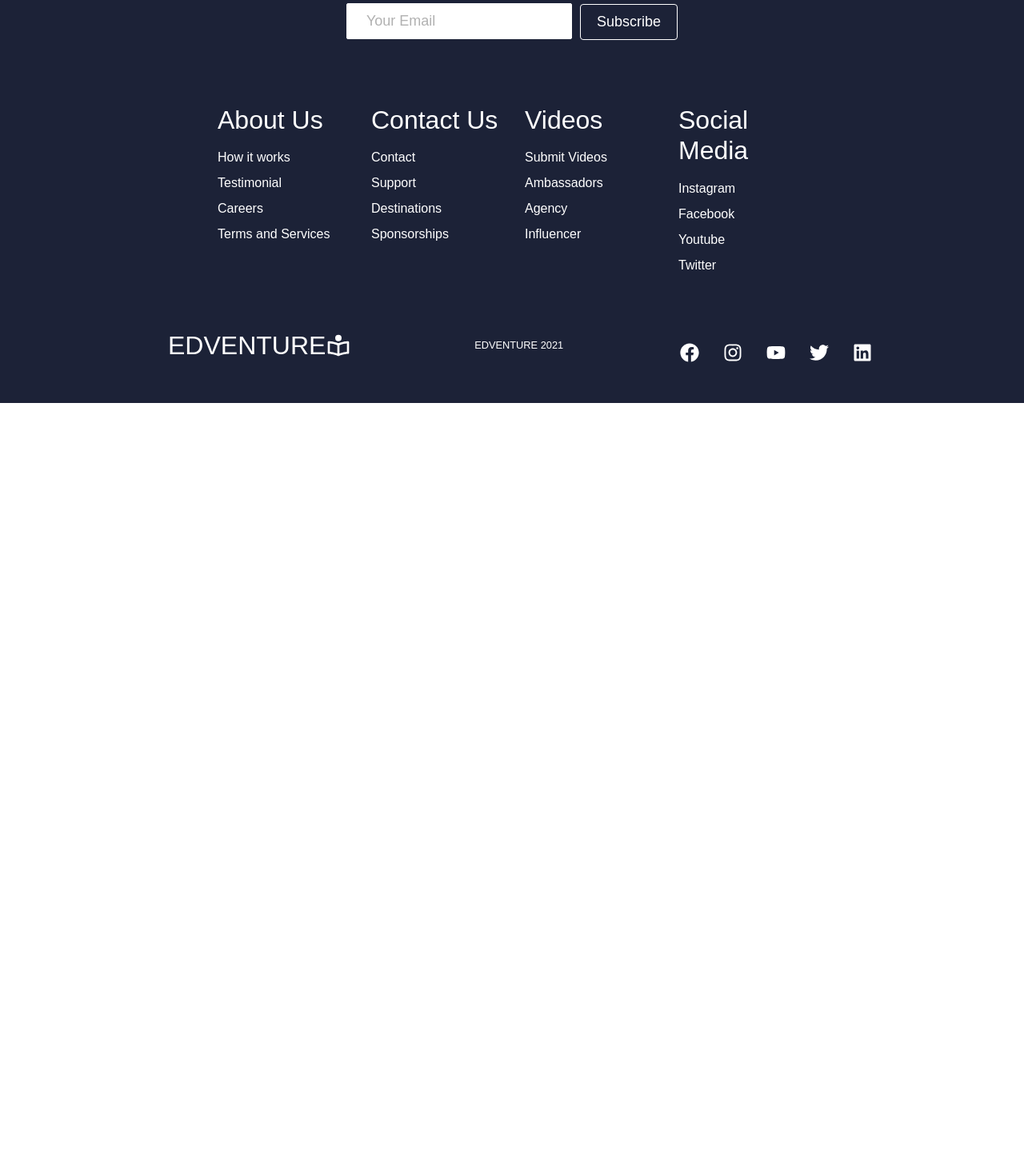
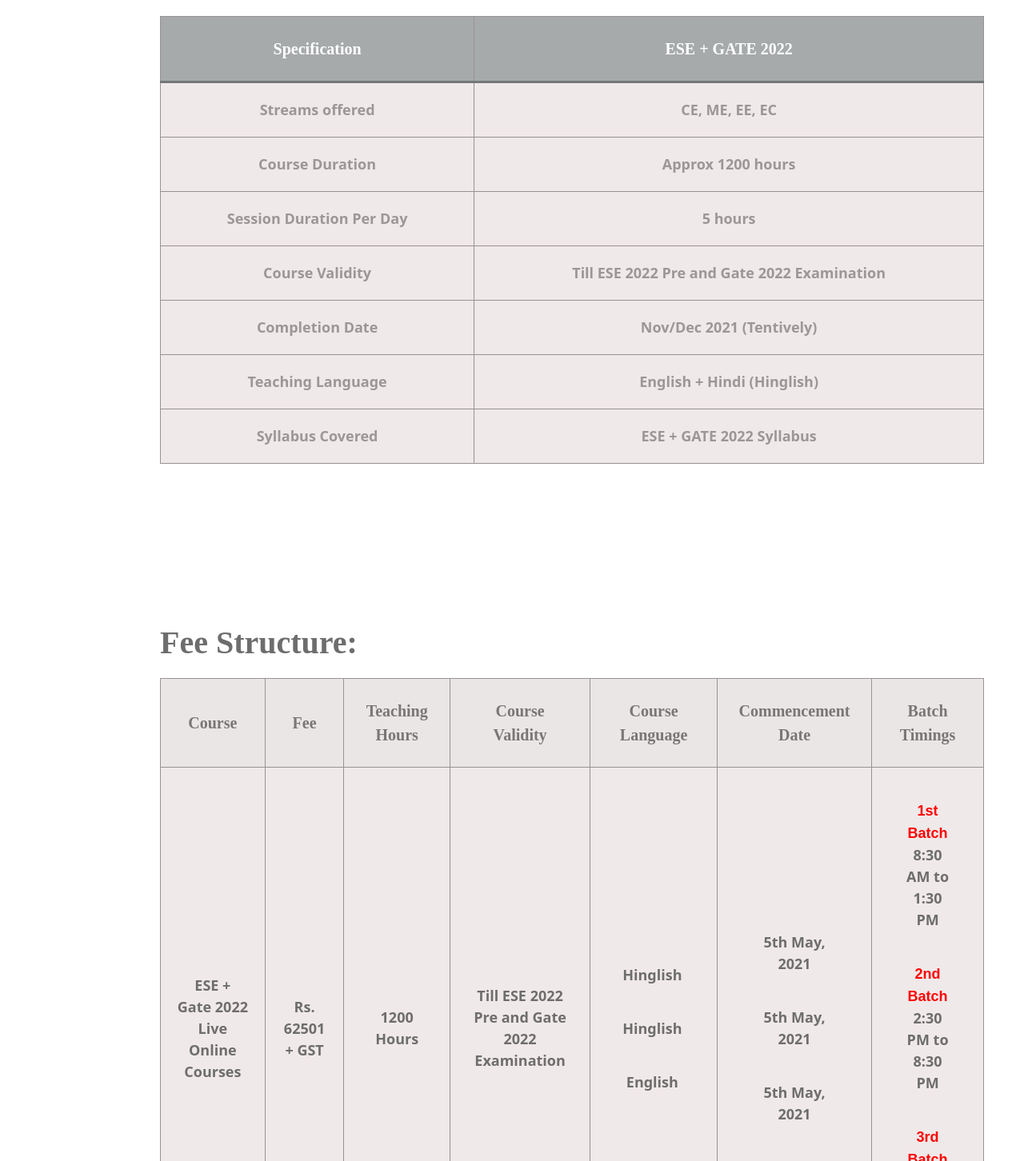
Before and after one commit to ajay1999kumar/Project-StartUp_website, a React (Create React App) app in the folder landing_page/: page /courses in a window 1280 px wide. Shown: the part 278-1730 px from the top of the page at 80% size. Before the commit the page ends 800 px from the top, so only its background shows below. Built offline with nearby package versions, Linux system fonts and the light colour scheme.

Commit message:
add course page

```diff
--- a/landing_page/package.json
+++ b/landing_page/package.json
@@ -11,6 +11,7 @@
     "react-icons": "^4.1.0",
     "react-router-dom": "^5.2.0",
     "react-scripts": "4.0.1",
+    "react-table": "^7.7.0",
     "styled-components": "^5.3.0",
     "web-vitals": "^0.2.4"
   },
--- a/landing_page/src/App.js
+++ b/landing_page/src/App.js
@@ -1,14 +1,16 @@
 import './App.css';
 import Navbar from './components/Navbar';
 import {BrowserRouter as Router, Switch, Route} from 'react-router-dom';
-import Home from './components/pages/HomePage/Home'
+import Home from './components/pages/HomePage/Home';
+import Course from './components/pages/CoursePage/Course';
 import Footer from './components/pages/Footer/Footer';
 function App() {
   return (
     <Router>
       <Navbar/>
       <Switch>
-        <Route path='/' exact component={Home} />
+        <Route exact path='/' exact component={Home} />
+        <Route path='/courses' exact component={Course}/>
       </Switch>
       <Footer/>
     </Router>
--- /dev/null
+++ b/landing_page/src/components/CourseSpecificationTable/SpecificationElement.js
@@ -0,0 +1,34 @@
+import styled from 'styled-components'
+
+export const Styles =styled.div`
+
+table{
+    border-spacing:0;
+    border:1px solid rgba(0,0,0,1);
+
+    th,td{
+        padding:25px;
+
+    }
+
+    th{
+        background:#a7aaab;
+        color:white;
+        border-bottom:3px solid #747778;
+        font-family: cursive;
+        font-weight: 900;
+         font-size: 20px;
+
+    }
+
+    td{
+        color:rgba(120, 116, 116,0.7);
+        padding: 20px;
+        font-size: 18px;
+        font-weight: 550;
+        font-family: system-ui;
+    }
+}
+
+
+`
--- /dev/null
+++ b/landing_page/src/components/CourseSpecificationTable/SpecificationTable.css
@@ -0,0 +1,20 @@
+.table-container{
+    max-width: 1500px;
+    padding: 50px 50px 50px 50px ;
+    margin: 100px 0 50px 150px;
+
+
+}
+
+table{
+    width: 100%;
+
+}
+
+
+ h1{
+    font-weight: 800;
+    font-family: cursive;
+    margin-bottom: 20px;
+    color: #6e6d6d;
+}
--- /dev/null
+++ b/landing_page/src/components/CourseSpecificationTable/SpecificationTable.js
@@ -0,0 +1,78 @@
+import React, {useMemo} from 'react';
+import {useTable} from 'react-table';
+import {Data} from './data';
+import {COLUMNS} from './columns';
+import './SpecificationTable.css';
+import{
+    Styles,
+} from './SpecificationElement';
+
+export const SpecificationTable = () => {
+   const columns=useMemo(() => COLUMNS, [])
+   const data=useMemo(() => Data, [])
+
+   const TableInstance=useTable({
+       columns,
+       data
+   })
+
+   const{
+       getTableProps,
+       getTableBodyProps,
+       headerGroups,
+       rows,
+       prepareRow,
+   }=TableInstance
+
+    return (
+
+        <div className="table-container">
+            <h1>Course Specification:</h1>
+            <Styles>
+            <table className="table-wrapper" {...getTableProps()}>
+                <thead>
+                    {
+                        headerGroups.map((headerGroup)=>(
+                            <tr {...headerGroup.getHeaderGroupProps()}>
+                                {headerGroup.headers.map((column) => (
+                                    <th {...column.getHeaderProps()}>{column.render('Header')}</th>
+
+                                ))}
+
+                        </tr>
+                        ))
+                    }
+
+
+                </thead>
+                <tbody {...getTableBodyProps()}>
+                    {
+                    rows.map((row)=>{
+                        prepareRow(row)
+                        return(
+                            <tr {...row.getRowProps()}>
+                                {
+                                    row.cells.map((cell)=>{
+                                        return (
+                                            <td {...cell.getCellProps()}>{cell.render('Cell')}</td>
+
+                                        )
+                                    })
+                                }
+
+                             </tr>
+
+                        )
+                    })
+                    }
+
+
+
+                </tbody>
+            </table>
+            </Styles>
+
+        </div>
+
+    )
+}
--- /dev/null
+++ b/landing_page/src/components/CourseSpecificationTable/columns.js
@@ -0,0 +1,10 @@
+export const COLUMNS=[
+    {
+        Header:'Specification',
+        accessor:'specification'
+    },
+    {
+        Header:'ESE + GATE 2022',
+        accessor:'ese'
+    }
+]
--- /dev/null
+++ b/landing_page/src/components/CourseSpecificationTable/data.js
@@ -0,0 +1,30 @@
+export const Data=[
+    {
+        specification:'Streams offered',
+        ese:'CE, ME, EE, EC'
+    },
+    {
+        specification:'Course Duration',
+        ese:'Approx 1200 hours'
+    },
+    {
+        specification:'Session Duration Per Day',
+        ese:'5 hours'
+    },
+    {
+        specification:'Course Validity',
+        ese:'Till ESE 2022 Pre and Gate 2022 Examination'
+    },
+    {
+        specification:'Completion Date',
+        ese:'Nov/Dec 2021 (Tentively)'
+    },
+    {
+        specification:'Teaching Language',
+        ese:'English + Hindi (Hinglish)'
+    },
+    {
+        specification:'Syllabus Covered',
+        ese:'ESE + GATE 2022 Syllabus'
+    },
+]
--- /dev/null
+++ b/landing_page/src/components/FeeTable/FeeTable.css
@@ -0,0 +1,51 @@
+.container-table{
+    max-width: 1500px;
+    padding: 50px 50px 50px 50px ;
+    margin: 100px 0 50px 150px;
+
+}
+
+.fee-table table,th,td{
+    border: 1px solid #969393;
+    text-align: center;
+    background: #f0e9e9;
+
+}
+
+.fee-table th{
+    padding: 25px;
+    color: #7a7676;
+    font-weight: 900;
+    font-size: 20px;
+    background: #ebe6e6;
+    font-family: cursive
+
+}
+
+.fee-table td{
+    padding: 20px;
+    font-size: 18px;
+    font-weight: 550;
+    font-family: system-ui;
+    color: #6e6d6d;
+}
+
+.sub-col tr td{
+
+   margin: 0;
+   border:none;
+
+
+}
+
+  h1{
+    font-weight: 800;
+    font-family: cursive;
+    margin-bottom: 20px;
+    color: #6e6d6d;
+}
+
+.fee-table span{
+    color: red;
+    font-weight: 550;
+}
--- /dev/null
+++ b/landing_page/src/components/FeeTable/FeeTable.js
@@ -0,0 +1,75 @@
+import React from 'react'
+import  './FeeTable.css'
+function FeeTable() {
+    return (
+        <div className="container-table">
+            <h1>Fee Structure: </h1>
+            <table className="fee-table">
+            <tr>
+                        <th> Course</th>
+                        <th> Fee</th>
+                        <th> Teaching Hours</th>
+                        <th> Course Validity</th>
+                        <th> Course Language</th>
+                        <th> Commencement Date</th>
+                        <th> Batch Timings</th>
+
+                    </tr>
+
+                <tbody>
+
+                    <tr>
+                        <td>ESE + Gate 2022 Live Online Courses</td>
+                        <td>Rs. 62501 + GST</td>
+                        <td>1200 Hours</td>
+                        <td >Till ESE 2022 Pre and Gate 2022 Examination</td>
+
+                       <td className="sub-col">
+                            <tr >
+                                <td>Hinglish</td>
+                            </tr>
+                            <tr>
+                                <td>Hinglish</td>
+                            </tr>
+                            <tr>
+                                <td>English</td>
+                            </tr>
+                        </td>
+
+
+
+                        <td className="sub-col">
+                            <tr>
+                               <td> 5th May, 2021</td>
+                            </tr>
+                            <tr>
+                            <td> 5th May, 2021</td>
+                            </tr>
+                            <tr>
+                            <td> 5th May, 2021</td>
+                            </tr>
+                          </td>
+
+                        <td className="sub-col">
+
+                            <tr>
+                                <td><span>1st Batch</span> <br/>8:30 AM to 1:30 PM </td>
+                            </tr>
+                            <tr>
+                                <td><span>2nd Batch</span><br/> 2:30 PM to 8:30 PM</td>
+                            </tr>
+                            <tr>
+                                <td><span>3rd Batch</span><br/> 2:30 PM to 8:30 PM</td>
+                            </tr>
+
+                        </td>
+                    </tr>
+
+                    </tbody>
+            </table>
+
+        </div>
+    )
+}
+
+export default FeeTable
--- a/landing_page/src/components/Services/Services.css
+++ /dev/null
@@ -1,8 +0,0 @@
-.wrapper{
-    width: 100%;
-    padding-right: 15px;
-    padding-left: 15px;
-    margin:50px 50px 50px 50px;
-
-    background: #8a40a8;
-}
--- a/landing_page/src/components/Services/index.js
+++ b/landing_page/src/components/Services/index.js
@@ -9,7 +9,7 @@ import{
     ServicesfluidContainer,
     ServicesTopHeading
 } from './ServiceElements';
-import './Services.css';
+
 
 
 const Services = () => {
--- /dev/null
+++ b/landing_page/src/components/pages/CoursePage/Course.js
@@ -0,0 +1,14 @@
+import React from 'react'
+import { SpecificationTable } from '../../CourseSpecificationTable/SpecificationTable'
+import FeeTable from '../../FeeTable/FeeTable'
+
+ function Course() {
+    return (
+        <div>
+            <SpecificationTable/>
+           <FeeTable/>
+        </div>
+    )
+}
+
+export default Course
```
Also changed, not shown: 2 other files (tests, documents, lock files or other folders).
